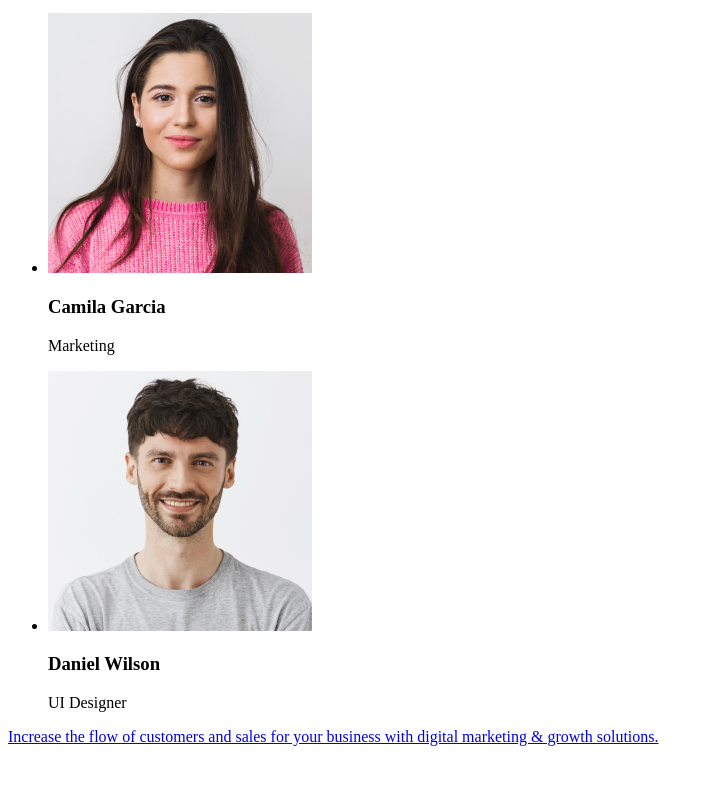
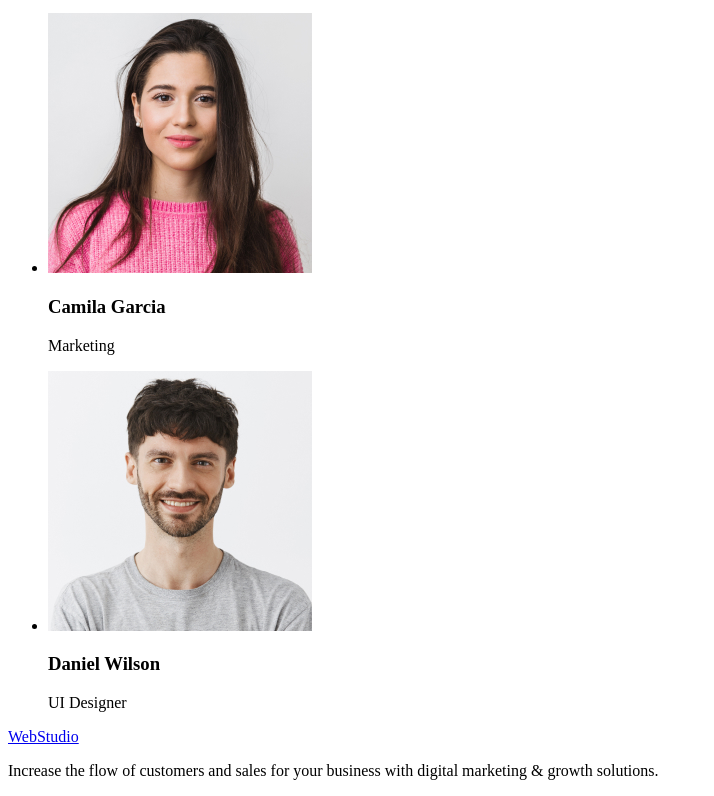
Before and after one commit to SaraSmarandoiu/goit-markup-hw-01, a plain HTML site: page index.html in a window 1280 px wide. Shown: the part 2341-3137 px from the top of the page, without its empty margins (0-714 px from the left). Before the commit the page ends 3103 px from the top, so only its background shows below. Drawn offline with Linux system fonts and the light colour scheme.

Commit message:
Update index.html

```diff
--- a/index.html
+++ b/index.html
@@ -10,7 +10,7 @@
     <header>
         <!-- Header section -->
         <nav>
-            <a href="./index.html"  alt="Logo"> WebStudio </a>
+            <a href="./index.html"> WebStudio </a>
             <ul>
              <li><a href="#studio"> Studio </a> </li>
              <li><a href="#portfolio"> Portfolio </a> </li>
@@ -102,7 +102,7 @@
     </main>
    <!-- Footer -->
     <footer>
-        <a href="./index.html"  alt="WebStudio">
+        <a href="./index.html"> WebStudio </a>
         <p>Increase the flow of customers and sales for your business with digital marketing & growth solutions.</p>
     </footer>
 
```
